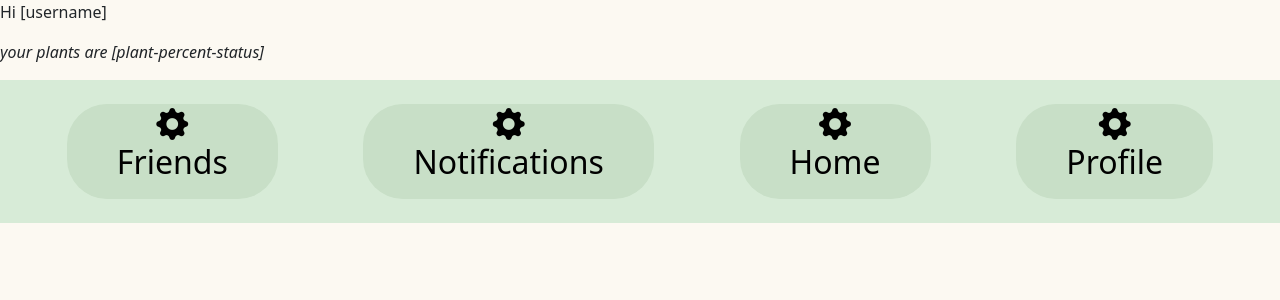
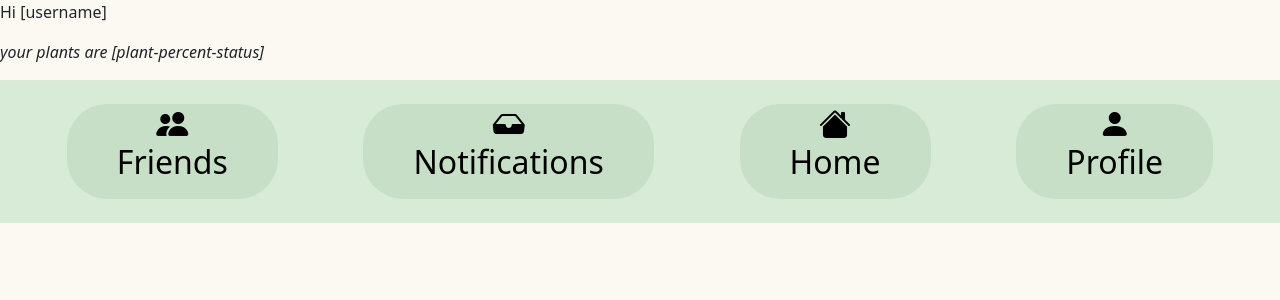
Before and after one commit to theJMC/hack-sussex, a Flask app: page / in a window 1280 px wide. Shown: the part 160-460 px from the top of the page. Run offline with Flask 3, Linux system fonts and the light colour scheme; some libraries are stand-ins or nearby versions.

Commit message:
footer icons

```diff
--- a/app/static/css/everything.css
+++ b/app/static/css/everything.css
@@ -18,7 +18,7 @@
     --rainbow-purple: #C497E8;
     --light-grey: #D9D9D9;
     --dark-grey: #828282;
-  }
+    }
 
 body {
     background-color: var(--background-offwhite);
--- a/app/templates/index.html
+++ b/app/templates/index.html
@@ -22,10 +22,10 @@
 
 <!-- Footer Start here -->
 <div class="footer d-flex justify-content-around">
-<button class="nav-button"><h2 class="text-center"><i class="bi bi-gear-fill"></i><p>Friends</p></h2></button>
-<button class="nav-button"><h2 class="text-center"><i class="bi bi-gear-fill"></i><p>Notifications</p></h2></button>
-<button class="nav-button"><h2 class="text-center"><i class="bi bi-gear-fill"></i><p>Home</p></h2></button>
-<button class="nav-button"><h2 class="text-center"><i class="bi bi-gear-fill"></i><p>Profile</p></h2></button>
+<button class="nav-button"><h2 class="text-center"><i class="bi bi-people-fill"></i><p>Friends</p></h2></button>
+<button class="nav-button"><h2 class="text-center"><i class="bi bi-inbox-fill"></i><p>Notifications</p></h2></button>
+<button class="nav-button"><h2 class="text-center"><i class="bi bi-house-fill"></i><p>Home</p></h2></button>
+<button class="nav-button"><h2 class="text-center"><i class="bi bi-person-fill"></i><p>Profile</p></h2></button>
 </div>
 <!-- Footer End here -->
 
```
